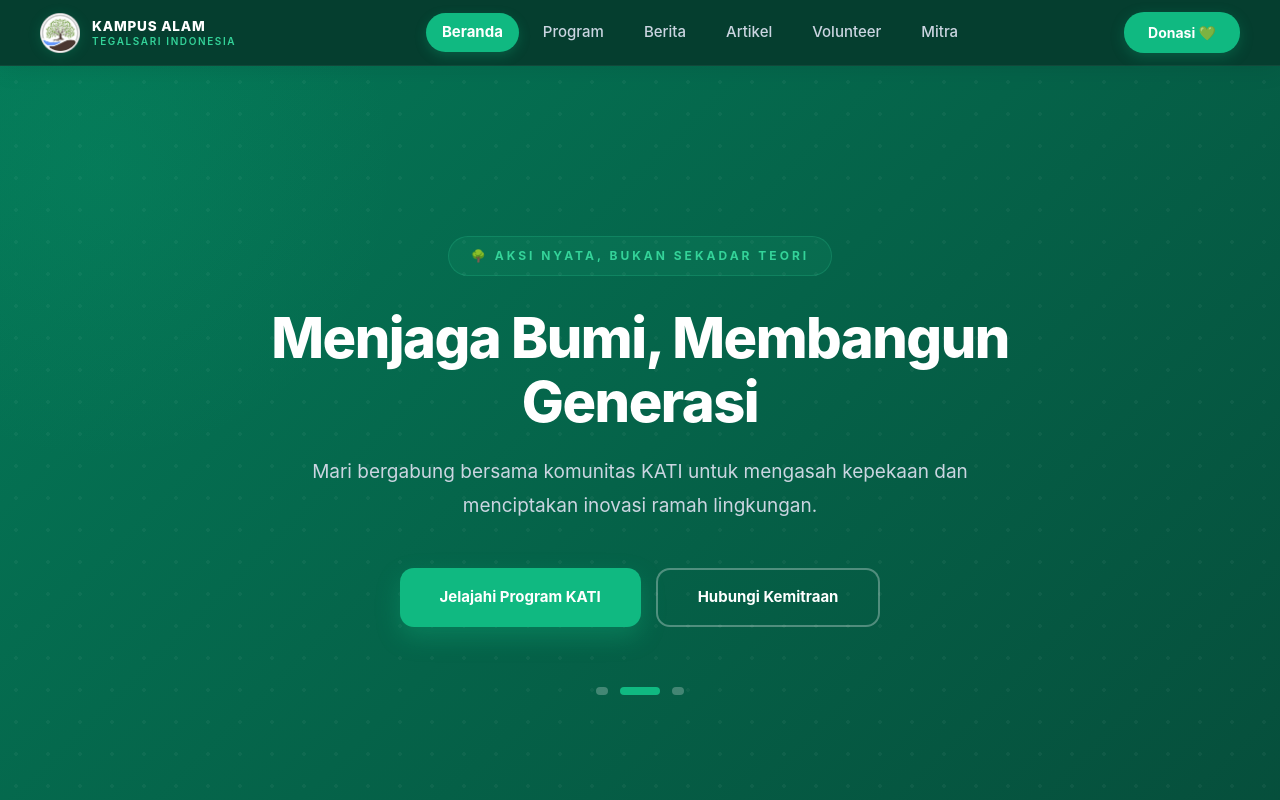
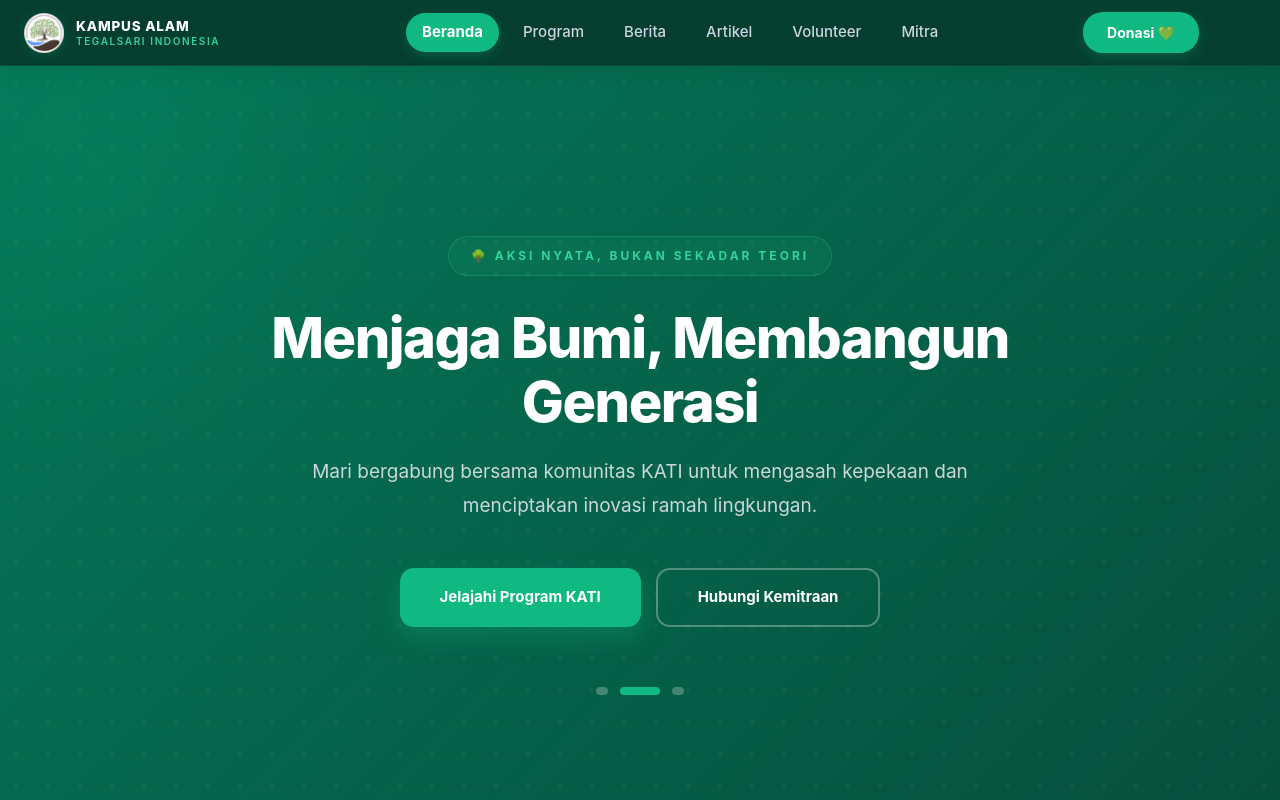
Before and after one commit to abdulmujab80-ui/kati-website, a Next.js app: page / in a window 1280 px wide. Shown: the top 800 px of the page. Built offline with nearby package versions, Linux system fonts and the light colour scheme.

Commit message:
fix: merapikan navbar hp dan membetulkan logo footer

```diff
--- a/app/layout.tsx
+++ b/app/layout.tsx
@@ -57,6 +57,7 @@ export default function RootLayout({
             border-radius: 20px;
             position: relative;
             transition: all 0.25s cubic-bezier(0.4, 0, 0.2, 1);
+            white-space: nowrap;
           }
           .tautan-nav:hover {
             color: #34d399 !important;
@@ -75,6 +76,7 @@ export default function RootLayout({
             cursor: pointer;
             box-shadow: 0 4px 14px rgba(16, 185, 129, 0.25);
             transition: all 0.2s ease;
+            white-space: nowrap;
           }
           .btn-donasi-nav:hover {
             background-color: #059669;
@@ -109,11 +111,11 @@ export default function RootLayout({
           }
         `}} />
 
-        {/* 🧭 NAVIGATION BAR PREMIUM (Sticky & Semi-Transparan Luxury) */}
+        {/* 🧭 NAVIGATION BAR PREMIUM (Sticky & Mobile-Friendly Luxury) */}
         <nav style={{
           backgroundColor: '#053e2f',
           color: 'white',
-          padding: '12px 40px',
+          padding: '12px 24px',
           display: 'flex',
           alignItems: 'center',
           justifyContent: 'space-between',
@@ -122,11 +124,13 @@ export default function RootLayout({
           top: 0,
           zIndex: 1000,
           borderBottom: '1px solid rgba(255,255,255,0.05)',
-          backdropFilter: 'blur(10px)'
+          backdropFilter: 'blur(10px)',
+          flexWrap: 'wrap',
+          gap: '15px'
         }}>
 
           {/* 1. KIRI: Sektor Identitas Logo */}
-          <a href="/" style={{ display: 'flex', alignItems: 'center', gap: '12px', flex: '1 0 240px', textDecoration: 'none' }}>
+          <a href="/" style={{ display: 'flex', alignItems: 'center', gap: '12px', flex: '1 0 auto', textDecoration: 'none' }}>
             <div style={{ display: 'flex', alignItems: 'center', filter: 'drop-shadow(0 2px 6px rgba(16,185,129,0.2))' }}>
               <img
                 src="/logo-kati.png"
@@ -150,7 +154,8 @@ export default function RootLayout({
             gap: '8px',
             justifyContent: 'center',
             alignItems: 'center',
-            flex: '2 0 auto'
+            flexFlow: 'wrap',
+            flex: '1 0 auto'
           }}>
             {daftarMenu.map((menu) => {
               const apakahAktif = pathname === menu.url;
@@ -173,7 +178,7 @@ export default function RootLayout({
           </div>
 
           {/* 3. KANAN: Akses Aksi Donasi */}
-          <div style={{ display: 'flex', justifyContent: 'flex-end', flex: '1 0 120px' }}>
+          <div style={{ display: 'flex', justifyContent: 'center', flex: '1 0 auto' }}>
             <a href="/donasi" style={{ textDecoration: 'none' }}>
               <button className="btn-donasi-nav">
                 Donasi 💚
@@ -183,16 +188,16 @@ export default function RootLayout({
 
         </nav>
 
-        {/* 📋 ISI HALAMAN UTAMA (Dengan Tambahan Animasi Masuk Halus) */}
+        {/* 📋 ISI HALAMAN UTAMA */}
         <div className="konten-halaman" style={{ flex: '1 0 auto' }}>
           {children}
         </div>
 
-        {/* 🧱 FOOTER GLOBAL (Tampilan Super Mewah, Gelap, & Profesional) */}
+        {/* 🧱 FOOTER GLOBAL */}
         <footer style={{
           backgroundColor: '#090d16',
           color: '#94a3b8',
-          padding: '80px 40px 35px 40px',
+          padding: '80px 24px 35px 24px',
           borderTop: '5px solid #10b981',
           flexShrink: 0,
           position: 'relative',
@@ -208,11 +213,10 @@ export default function RootLayout({
               {/* Kolom 1: Profil Singkat Ringkas */}
               <div style={{ paddingRight: '20px' }}>
                 <div style={{ display: 'flex', alignItems: 'center', gap: '10px', marginBottom: '20px' }}>
-                  <Image
-                    src="/Logo Kati.png"
+                  <img
+                    src="/logo-kati.png"
                     alt="Logo Kampus Alam"
-                    width={34}
-                    height={34}
+                    style={{ width: '34px', height: '34px', objectFit: 'contain' }}
                   />
                   <span style={{ color: 'white', fontWeight: '800', fontSize: '17px', letterSpacing: '0.5px' }}>
                     KATI INDONESIA
```
